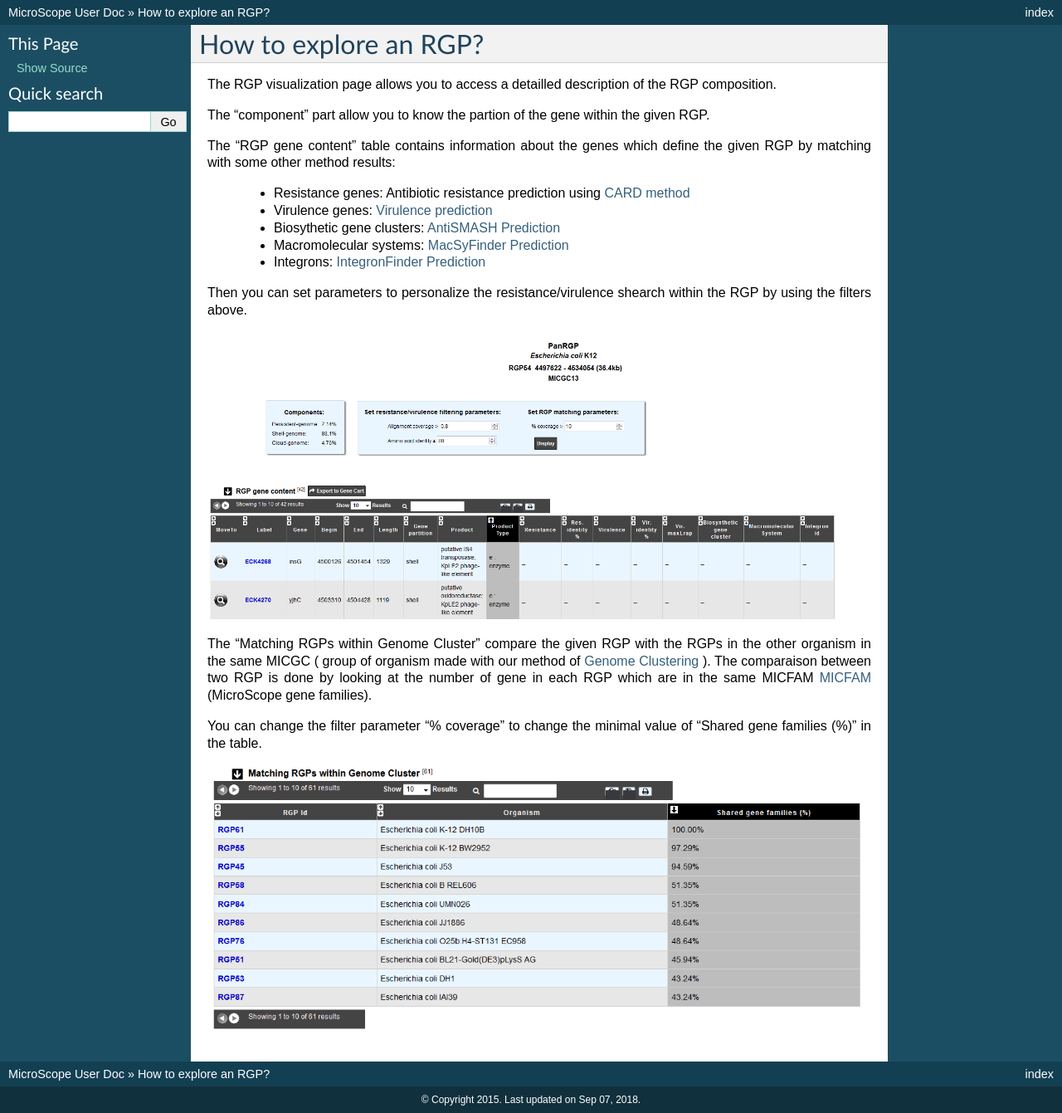
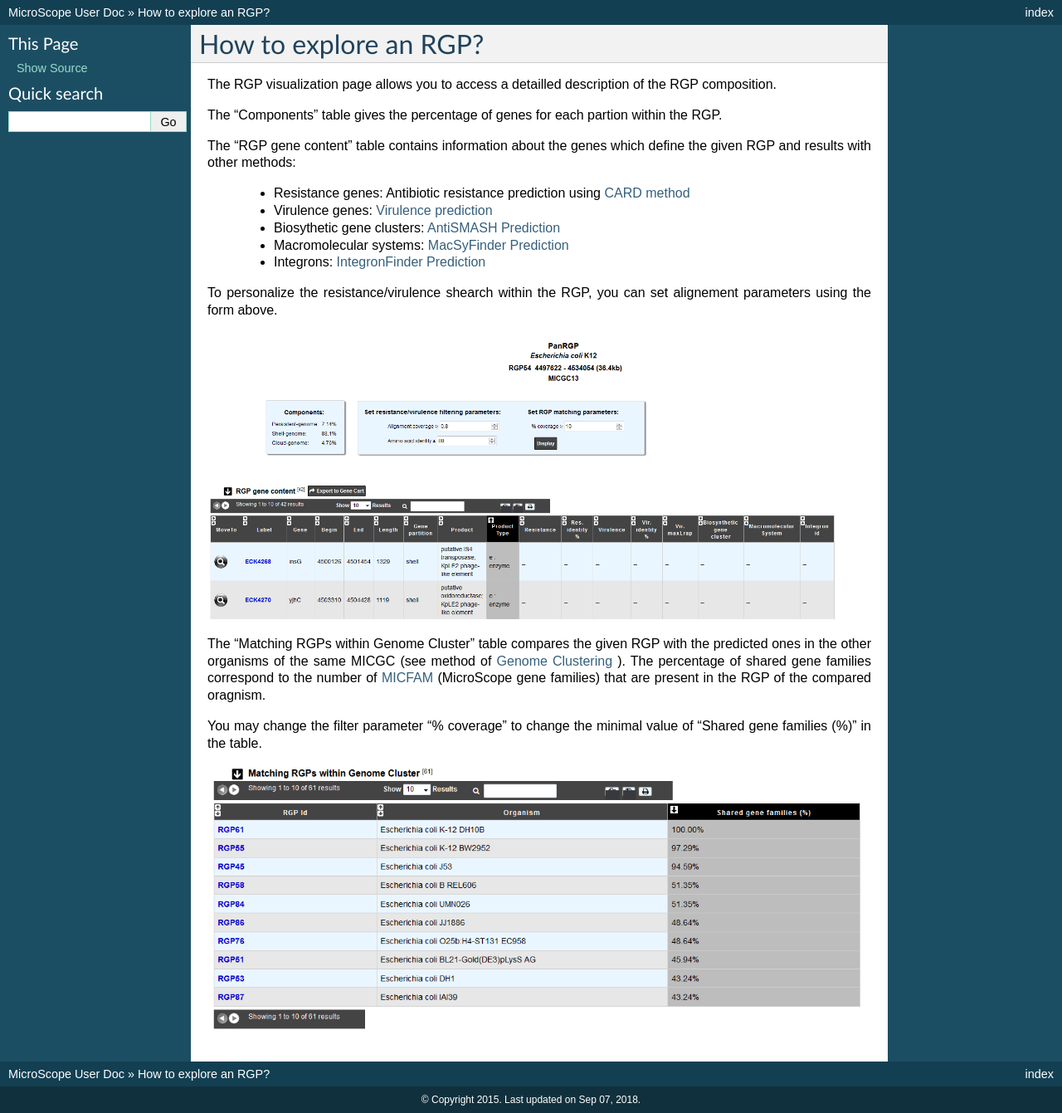
Before and after one commit to labgem/microscope-user-doc, a Sphinx documentation site: the page built from docs/content/compgenomics/RGPExplorer.rst, in a window 1280 px wide. Shown: the whole page at 83% size. Built offline with Sphinx 7.4.7, drawn with Linux system fonts in a browser that asks for light colours; formulas are drawn with MathJax 3.

Commit message:
Update RGPExplorer.rst

```diff
--- a/docs/content/compgenomics/RGPExplorer.rst
+++ b/docs/content/compgenomics/RGPExplorer.rst
@@ -4,9 +4,9 @@ How to explore an RGP?
 
 The RGP visualization page allows you to access a detailled description of the RGP composition.
 
-The "component" part allow you to know the partion of the gene within the given RGP.
+The "Components" table gives the percentage of genes for each partion within the RGP.
 
-The "RGP gene content" table contains information about the genes which define the given RGP by matching with some other method results:
+The "RGP gene content" table contains information about the genes which define the given RGP and results with other methods:
 
  - Resistance genes: Antibiotic resistance prediction using `CARD method <https://microscope.readthedocs.io/en/latest/content/compgenomics/card.html>`_
  - Virulence genes: `Virulence prediction <https://microscope.readthedocs.io/en/latest/content/compgenomics/virulence.html>`_
@@ -14,13 +14,13 @@ The "RGP gene content" table contains information about the genes which define t
  - Macromolecular systems: `MacSyFinder Prediction <https://microscope.readthedocs.io/en/latest/content/compgenomics/macsyfinder.html>`_
  - Integrons: `IntegronFinder Prediction <https://microscope.readthedocs.io/en/latest/content/compgenomics/integron.html>`_
 
-Then you can set parameters to personalize the resistance/virulence shearch within the RGP by using the filters above.
+To personalize the resistance/virulence shearch within the RGP, you can set alignement parameters using the form above.
 
 .. image:: img/RGPexplorer1.PNG
 
-The "Matching RGPs within Genome Cluster" compare the given RGP with the RGPs in the other organism in the same MICGC ( group of organism made with our method of  `Genome Clustering <https://microscope.readthedocs.io/en/latest/content/compgenomics/genoclust.html>`_ ).
-The comparaison between two RGP is done by looking at the number of gene in each RGP which are in the same MICFAM  `MICFAM <https://microscope.readthedocs.io/en/latest/content/compgenomics/pancoreTool.html#how-the-analysis-is-computed>`_ (MicroScope gene families).
+The "Matching RGPs within Genome Cluster" table compares the given RGP with the predicted ones in the other organisms of the same MICGC (see method of  `Genome Clustering <https://microscope.readthedocs.io/en/latest/content/compgenomics/genoclust.html>`_ ).
+The percentage of shared gene families correspond to the number of   `MICFAM <https://microscope.readthedocs.io/en/latest/content/compgenomics/pancoreTool.html#how-the-analysis-is-computed>`_ (MicroScope gene families) that are present in the RGP of the compared oragnism.
 
-You can change the filter parameter "% coverage" to change the minimal value of "Shared gene families (%)" in the table.
+You may change the filter parameter "% coverage" to change the minimal value of "Shared gene families (%)" in the table.
 
 .. image:: img/RGPexplorer2.PNG
```
